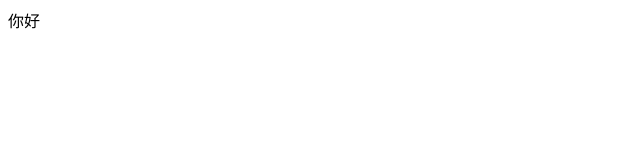
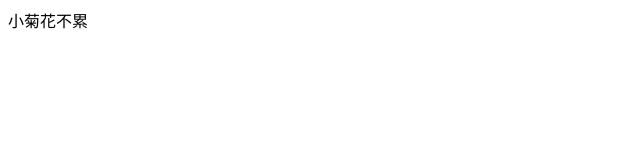
Before and after one commit to 321603776/getegaoshou.github.io, a plain HTML site: page index.html in a window 1280 px wide. Shown: the full height of the page, 0-640 px from the left. Drawn offline with Linux system fonts and the light colour scheme.

Commit message:
小菊花不累

```diff
--- a/index.html
+++ b/index.html
@@ -9,7 +9,7 @@
     <title>Document</title>
 </head>
 <body>
-    你好
+    小菊花不累
     <script>
         if ('serviceWorker' in navigator) {
             navigator.serviceWorker.register('/sw.js').then(function (registration) {
```
